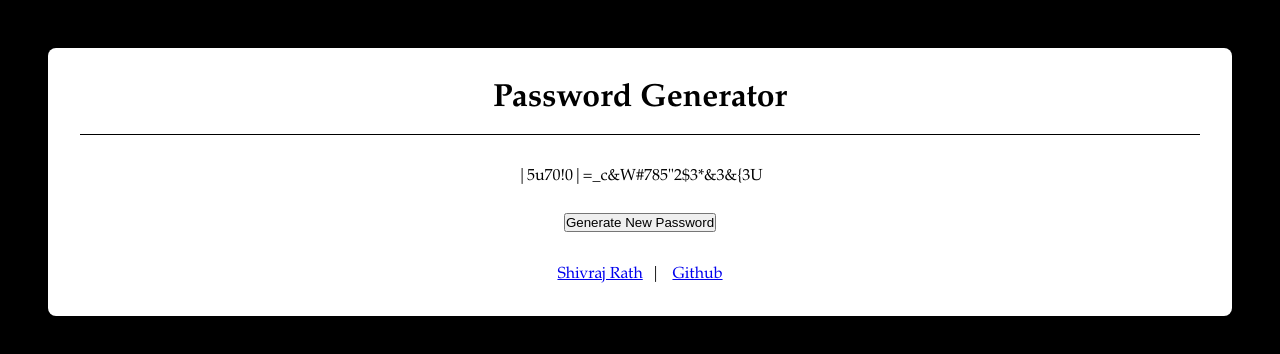
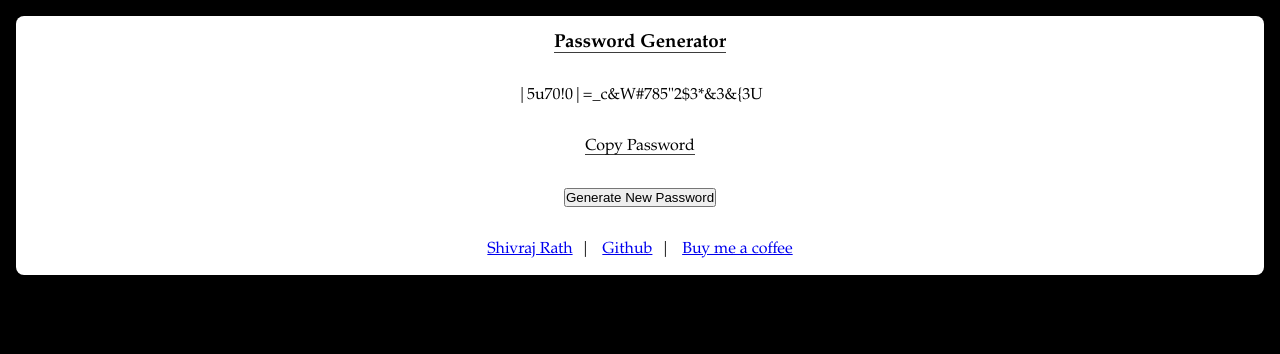
Before and after one commit to ShivrajRath/passwordGenerator, a plain HTML site: page index.html in a window 1280 px wide. Drawn offline with Linux system fonts and the light colour scheme.

Commit message:
updates styles for basic password generator

```diff
--- a/index.css
+++ b/index.css
@@ -14,27 +14,29 @@ html {
 
 body {
   background-color: #fff;
-  margin: 3em;
-  padding: 2em;
+  margin: 1em;
+  padding: 1em;
   border-radius: 0.5em;
   text-align: center;
 }
 
-header {
-  margin-bottom: 2em;
-  padding-bottom: 1em;
-  border-bottom: 1px solid #000;
+.password {
+  font-size: 1em;
 }
 
-.password {
-  font-size: 1em;
+.copy-password {
+  margin: 1em 0;
   cursor: pointer;
 }
 
-.password-button {
+.mt-2 {
   margin-top: 2em;
 }
 
-footer {
-  margin-top: 2em;
+.mb-2 {
+  margin-bottom: 2em;
 }
+
+.bb {
+  border-bottom: 0.5px solid rgb(61, 61, 61);
+}
--- a/index.html
+++ b/index.html
@@ -11,18 +11,25 @@
 
 <body onload="generatePassword()">
   <header>
-    <h1>Password Generator</h1>
+    <h3>
+      <span class="bb">Password Generator</span>
+    </h3>
   </header>
   <main>
-    <span id="password" class="password" aria-label="click to copy the password" tabindex="0" onclick="copy()"></span>
-    <div>
+    <div id="password" class="password mt-2 mb-2"></div>
+    <p class="mt-2 mb-2">
+      <span class="copy-password bb" aria-label="click to copy the password" tabindex="0" onclick="copy()">Copy
+        Password</span>
+    </p>
+    <div class="mt-2 mb-2">
       <input type="button" class="password-button" value="Generate New Password" onclick="generatePassword()">
     </div>
   </main>
-  <footer>
+  <footer class="mt-2">
     <div>
       <a href="https://novicelab.org" target="_blank">Shivraj Rath</a><span>&nbsp;&nbsp;|&nbsp;&nbsp;</span>
-      <a href="https://github.com/shivrajrath" target="_blank">Github</a>
+      <a href="https://github.com/shivrajrath" target="_blank">Github</a><span>&nbsp;&nbsp;|&nbsp;&nbsp;</span>
+      <a href="https://www.buymeacoffee.com/rath" target="_blank">Buy me a coffee</a>
     </div>
   </footer>
   <script src="index.js" type="text/javascript"></script>
```
